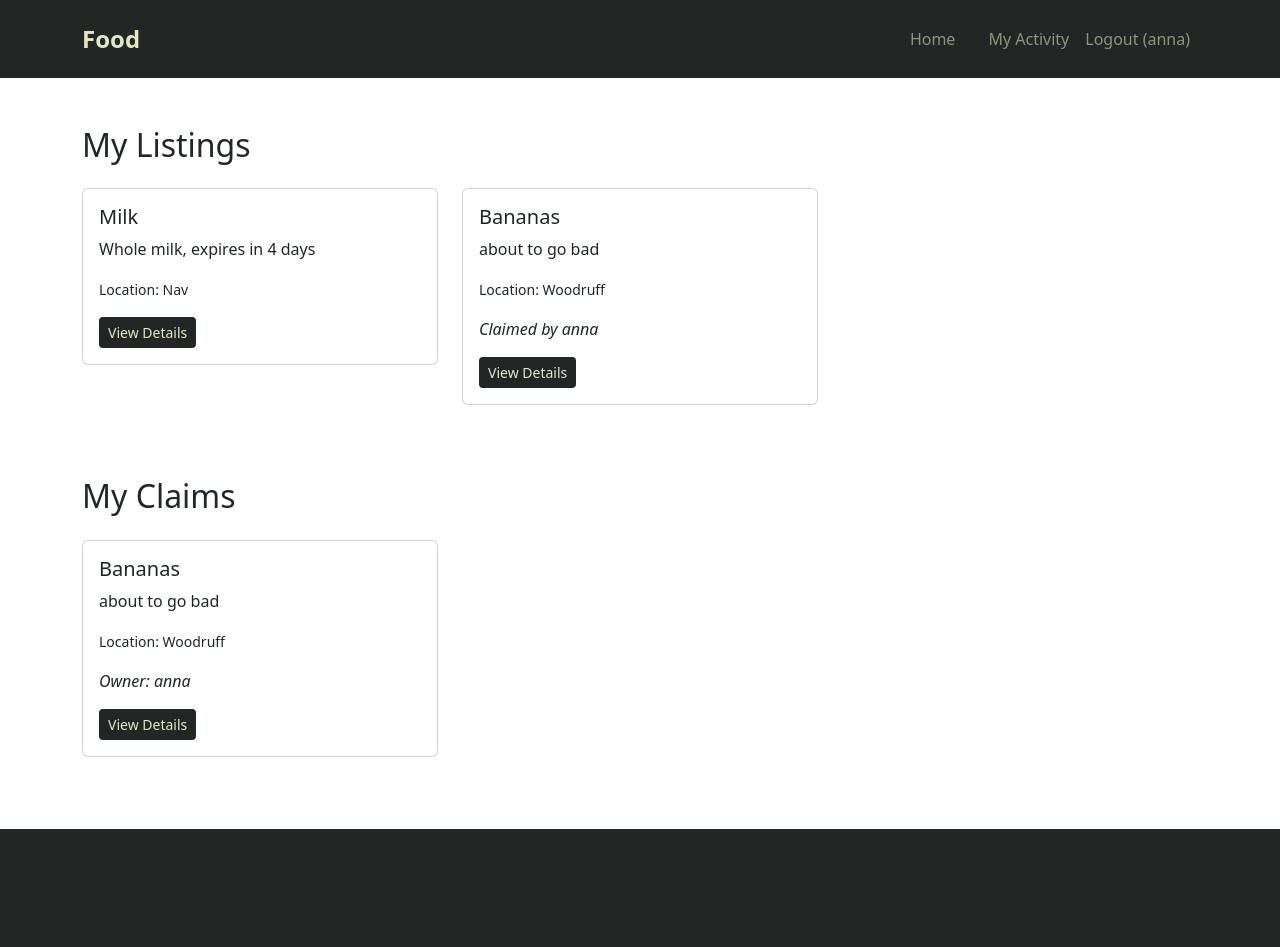
After one commit to zha0anna/hackGT, a Django app: page /food/my-activity/ in a window 1280 px wide. The commit adds this page. Run offline with Django 5.2, Linux system fonts and the light colour scheme; a user stored in the database is signed in; data comes from the database, SQL or seed files in the repository; both versions use the stored data as it was after the commit; parts of the project's set-up code (start-up, migrations or seed data) failed here and were passed over; some libraries are stand-ins or nearby versions.

Commit message:
added my activity and unclaim

```diff
--- a/food/templates/food/listing_detail.html
+++ b/food/templates/food/listing_detail.html
@@ -3,18 +3,21 @@
 <div class="container py-5">
   <h2 class="mb-3 eggshell-text">{{ listing.title }}</h2>
   <p>{{ listing.description }}</p>
-  <p><strong>Location:</strong> {{ listing.location }}</p>
+  <p><strong>Pickup Location:</strong> {{ listing.location }}</p>
   {% if listing.image %}
     <img src="{{ listing.image.url }}" class="img-card-home mb-3">
   {% endif %}
 
   {% if user.is_authenticated and not listing.claimed %}
     <a href="{% url 'claim_listing' listing.pk %}" class="btn navy-bg eggshell-text mb-3">Claim</a>
+    {% elif listing.claimed and user == listing.claimer %}
+    <a href="{% url 'unclaim_listing' listing.pk %}" class="btn navy-bg eggshell-text mb-3">Unclaim</a>
   {% elif listing.claimed %}
     <p><em>Claimed by {{ listing.claimer.username }}</em></p>
   {% endif %}
 
   <h4>Comments</h4>
+  <p>Communicate a pickup time</p>
   {% for comment in comments %}
     <p><strong>{{ comment.user.username }}:</strong> {{ comment.text }}</p>
   {% empty %}
--- /dev/null
+++ b/food/templates/food/my_activity.html
@@ -0,0 +1,44 @@
+{% extends "base.html" %}
+{% block content %}
+<div class="container py-5">
+  <h2 class="mb-4 eggshell-text">My Listings</h2>
+  <div class="row">
+    {% for listing in my_listings %}
+      <div class="col-md-4 mb-4">
+        <div class="card job-card">
+          <div class="card-body">
+            <h5 class="card-title">{{ listing.title }}</h5>
+            <p class="card-text">{{ listing.description|truncatewords:20 }}</p>
+            <p><small>Location: {{ listing.location }}</small></p>
+            {% if listing.claimed %}
+              <p><em>Claimed by {{ listing.claimer.username }}</em></p>
+            {% endif %}
+            <a href="{% url 'listing_detail' listing.pk %}" class="btn navy-bg eggshell-text btn-sm">View Details</a>
+          </div>
+        </div>
+      </div>
+    {% empty %}
+      <p>You have not posted any food yet.</p>
+    {% endfor %}
+  </div>
+
+  <h2 class="mt-5 mb-4 eggshell-text">My Claims</h2>
+  <div class="row">
+    {% for listing in my_claims %}
+      <div class="col-md-4 mb-4">
+        <div class="card job-card">
+          <div class="card-body">
+            <h5 class="card-title">{{ listing.title }}</h5>
+            <p class="card-text">{{ listing.description|truncatewords:20 }}</p>
+            <p><small>Location: {{ listing.location }}</small></p>
+            <p><em>Owner: {{ listing.owner.username }}</em></p>
+            <a href="{% url 'listing_detail' listing.pk %}" class="btn navy-bg eggshell-text btn-sm">View Details</a>
+          </div>
+        </div>
+      </div>
+    {% empty %}
+      <p>You have not claimed any food yet.</p>
+    {% endfor %}
+  </div>
+</div>
+{% endblock %}
--- a/food/urls.py
+++ b/food/urls.py
@@ -6,4 +6,7 @@ urlpatterns = [
     path("create/", views.create_listing_view, name="create_listing"),
     path("<int:pk>/", views.listing_detail_view, name="listing_detail"),
     path("<int:pk>/claim/", views.claim_listing_view, name="claim_listing"),
+    path("<int:pk>/unclaim/", views.unclaim_listing_view, name="unclaim_listing"),
+    path("my-activity/", views.my_activity_view, name="my_activity"),
+
 ]
--- a/food/views.py
+++ b/food/views.py
@@ -43,3 +43,25 @@ def claim_listing_view(request, pk):
         listing.claimer = request.user
         listing.save()
     return redirect("listing_detail", pk=pk)
+
+@login_required
+def unclaim_listing_view(request, pk):
+    listing = get_object_or_404(FoodListing, pk=pk)
+    if listing.claimed:
+        listing.claimed = False
+        listing.claimer = None
+        listing.save()
+    return redirect("listing_detail", pk=pk)
+
+@login_required
+def my_activity_view(request):
+    # Listings the user created
+    my_listings = request.user.food_listings.all()
+    # Listings the user claimed
+    my_claims = request.user.claimed_food.all()
+
+    context = {
+        "my_listings": my_listings,
+        "my_claims": my_claims
+    }
+    return render(request, "food/my_activity.html", context)
--- a/templates/base.html
+++ b/templates/base.html
@@ -47,6 +47,7 @@
 
             <div class="vr navy-bg mx-2 d-none d-lg-block"></div>
             {% if user.is_authenticated %}
+            <a class="nav-link navy-text" href="{% url 'my_activity' %}">My Activity</a>
             <a class="nav-link navy-text" href="{% url 'logout' %}">Logout ({{user.username }})</a>
             {% else %}
             <a class="nav-link navy-text" href="{% url 'signup' %}">Sign Up</a>
```
Also changed, not shown: db.sqlite3, media/food_images/bananas.jpg (added).
